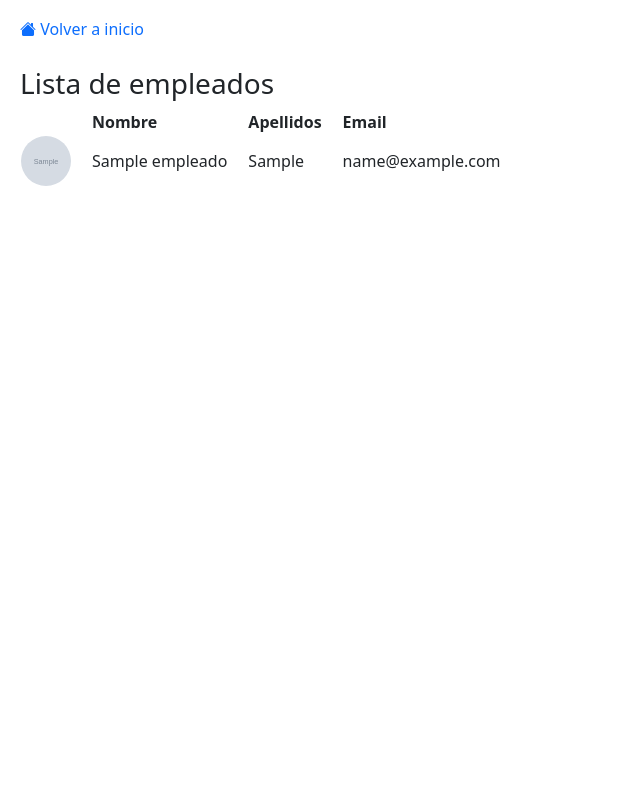
After one commit to Nyxga/TFG, a PHP site: page /empleados.php in a window 1280 px wide. The commit adds this page. Shown: the whole page, without its empty margins (0-640 px from the left). Run offline with PHP 8.4, Linux system fonts and the light colour scheme; the visitor is signed in with stand-in values (Sample User, id 1); tables that the repository leaves empty or names only in its code hold one stand-in row (values such as "Sample post"); grey boxes marked "Sample" are stand-in pictures.

Commit message:
Muchos cambios

```diff
--- a/css/estilos.css
+++ b/css/estilos.css
@@ -1,3 +1,8 @@
+/* @font-face {
+    font-family: 'TAN-HEADLINE';
+    src: url('./fuentes/TAN-HEADLINE.woff2') format('woff2'), url('./fuentes/TAN-HEADLINE.ttf') format('ttf');
+} */
+
 body {
     width: 100%;
     height: 100vh;
@@ -15,26 +20,47 @@ body {
     justify-content: center;
 }
 
-#login button, #registro button {
-    margin-top: 20px;
+aside {
+    width: 10%;
+    padding: 20px;
+    height: 100vh;
+    overflow: hidden;
+    display: flex;
+    flex-direction: column;
 }
 
-#login img, #registro img {
-    margin-bottom: 20px;
+aside li:last-child {
+    bottom: 0px;
+    margin-top: auto;
 }
 
-aside {
-    width: 250px;
-    padding: 20px;
-    height: 100vh;
+header {
+    width: 90%;
     position: fixed;
     top: 0;
-    left: 0;
-    overflow: hidden;
-    box-sizing: border-box;
+    right: 0;
+    display: inline-flex;
+    align-items: center;
+    justify-content: flex-end;
+    padding: 20px;
 }
 
-li{
+#foto_usuario {
+    width: 60px;
+    height: 60px;
+    border-radius: 50%;
+    object-fit: cover;
+}
+
+.dropdown button {
+    border: none !important;
+}
+
+.dropdown-menu {
+    margin-top: 10px !important;
+}
+
+aside li{
     list-style: none;
     left: 0px;
     margin-left: -30px;
@@ -42,14 +68,18 @@ li{
     color: #212529;
 }
 
-/* Logo Orion */
-#letras_Orion {
-    font-family: "TAN-HEADLINE";
-    font-size: 80px;
+.dropdown {
+    border-radius: 20px;
 }
-/* Logo Orion */
 
-#bootstrap-overrides a {
-    color: black;
-    text-decoration: none;
+a {
+    text-decoration: none !important;
+  }
+
+table th:not(:first-child) {
+padding-left: 20px;
 }
+
+table td:not(:first-child) {
+padding-left: 20px;
+}
--- /dev/null
+++ b/empleados.php
@@ -0,0 +1,97 @@
+<!DOCTYPE html>
+<html lang="es">
+
+<head>
+    <meta charset="UTF-8">
+    <meta name="viewport" content="width=device-width, initial-scale=1.0">
+    <title>Empleados</title>
+    <link rel="stylesheet" href="./css/estilos.css">
+    <link href="https://cdn.jsdelivr.net/npm/bootstrap@5.3.3/dist/css/bootstrap.min.css" rel="stylesheet" integrity="sha384-QWTKZyjpPEjISv5WaRU9OFeRpok6YctnYmDr5pNlyT2bRjXh0JMhjY6hW+ALEwIH" crossorigin="anonymous">
+    <link rel="stylesheet" href="https://cdn.jsdelivr.net/npm/bootstrap-icons@1.11.3/font/bootstrap-icons.min.css">
+    <style>
+        body {
+            padding: 20px;
+        }
+
+        header {
+            width: 100%;
+            justify-content: flex-start;
+            position: unset;
+            padding: 0;
+            margin-bottom: 20px;
+        }
+    </style>
+</head>
+
+<body>
+    <?php
+    session_start();
+
+    if (!isset($_SESSION['email'])) {
+        header('Location: index.php');
+        exit();
+    }
+
+    require 'conexion.php';
+
+    $empleados = [];
+    try {
+        $sql = "SELECT NOMBRE, APELLIDOS, EMAIL, FOTO FROM EMPLEADOS";
+        $stmt = $conexion->prepare($sql);
+        $stmt->execute();
+        $empleados = $stmt->fetchAll(PDO::FETCH_ASSOC);
+    } catch (PDOException $e) {
+        echo '<div class="alert alert-danger" role="alert">Error al cargar empleados: ' . htmlspecialchars($e->getMessage()) . '</div>';
+    }
+    ?>
+
+    <header>
+        <a href="./inicio.php">
+            <h6><i class="bi bi-house-fill"></i> Volver a inicio</h6>
+        </a>
+    </header>
+
+    <section>
+        <h1 class="fs-3">Lista de empleados</h1>
+    </section>
+
+    <article>
+        <table>
+            <thead>
+                <tr>
+                    <th></th>
+                    <th>Nombre</th>
+                    <th>Apellidos</th>
+                    <th>Email</th>
+                </tr>
+            </thead>
+            <tbody>
+                <?php if (count($empleados) > 0): ?>
+                    <?php foreach ($empleados as $empleado): ?>
+                        <tr>
+                            <td>
+                                <?php if (!empty($empleado['FOTO'])): ?>
+                                    <img src="<?php echo htmlspecialchars($empleado['FOTO']); ?>" alt="Foto de <?php echo htmlspecialchars($empleado['NOMBRE']); ?>" style="width: 50px; height: 50px; border-radius: 50%; object-fit: cover;">
+                                <?php else: ?>
+                                    <img src="./images/default-avatar.png" alt="Foto no disponible" style="width: 50px; height: 50px; border-radius: 50%; object-fit: cover;">
+                                <?php endif; ?>
+                            </td>
+                            <td><?php echo htmlspecialchars($empleado['NOMBRE']); ?></td>
+                            <td><?php echo htmlspecialchars($empleado['APELLIDOS']); ?></td>
+                            <td><?php echo htmlspecialchars($empleado['EMAIL']); ?></td>
+                        </tr>
+                    <?php endforeach; ?>
+                <?php else: ?>
+                    <tr>
+                        <td colspan="5">No hay empleados registrados.</td>
+                    </tr>
+                <?php endif; ?>
+            </tbody>
+        </table>
+    </article>
+
+
+    <script src="https://cdn.jsdelivr.net/npm/bootstrap@5.3.3/dist/js/bootstrap.bundle.min.js"></script>
+</body>
+
+</html>
```
Also changed, not shown: fotoperfil.php (added, +56 -0 lines), index.php (+3 -16 lines), inicio.php (+53 -20 lines), registro.php (+10 -25 lines), img/foto_perfil/foto_Adrián Monteagudo Sánchez.webp (added).
